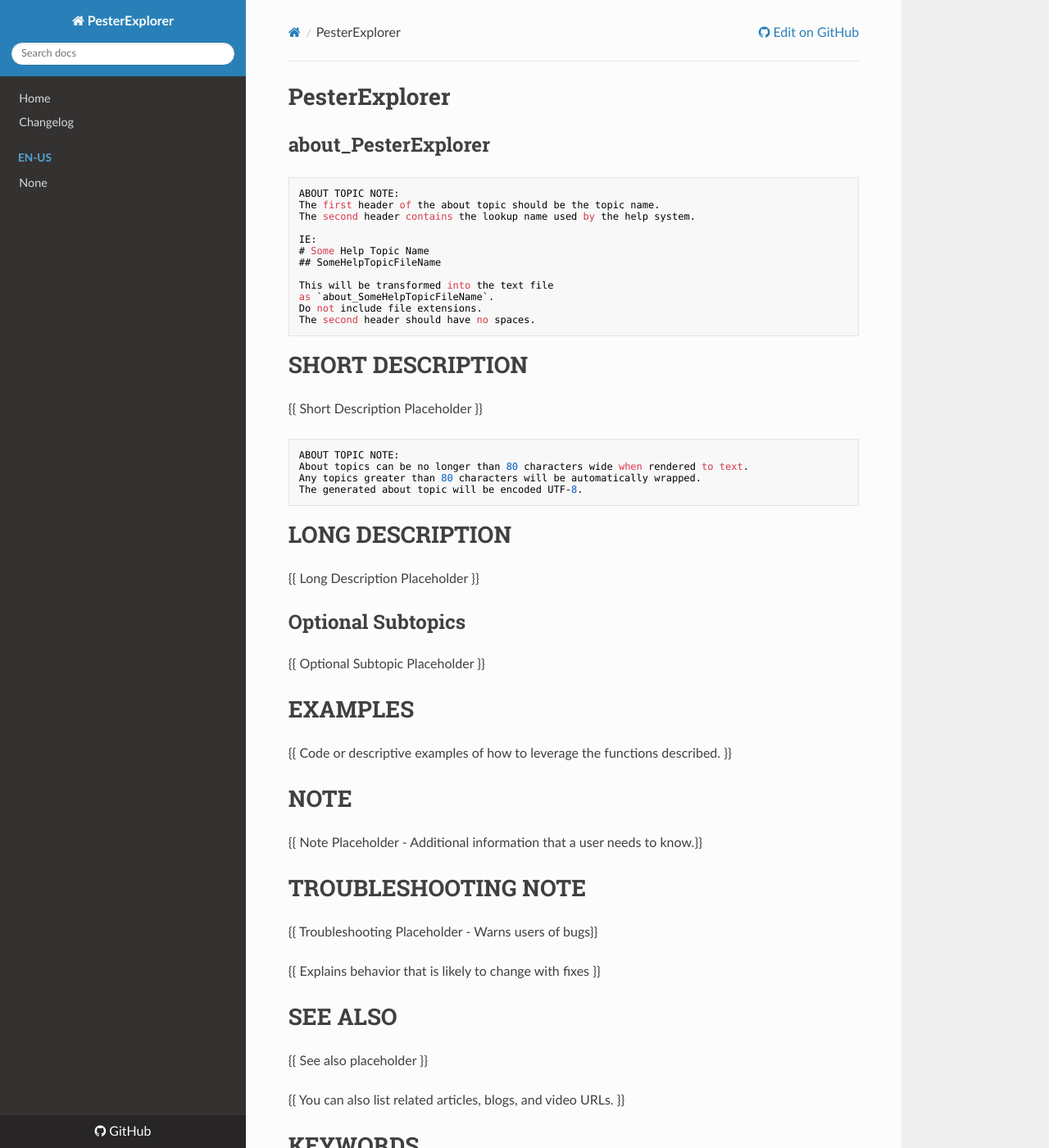
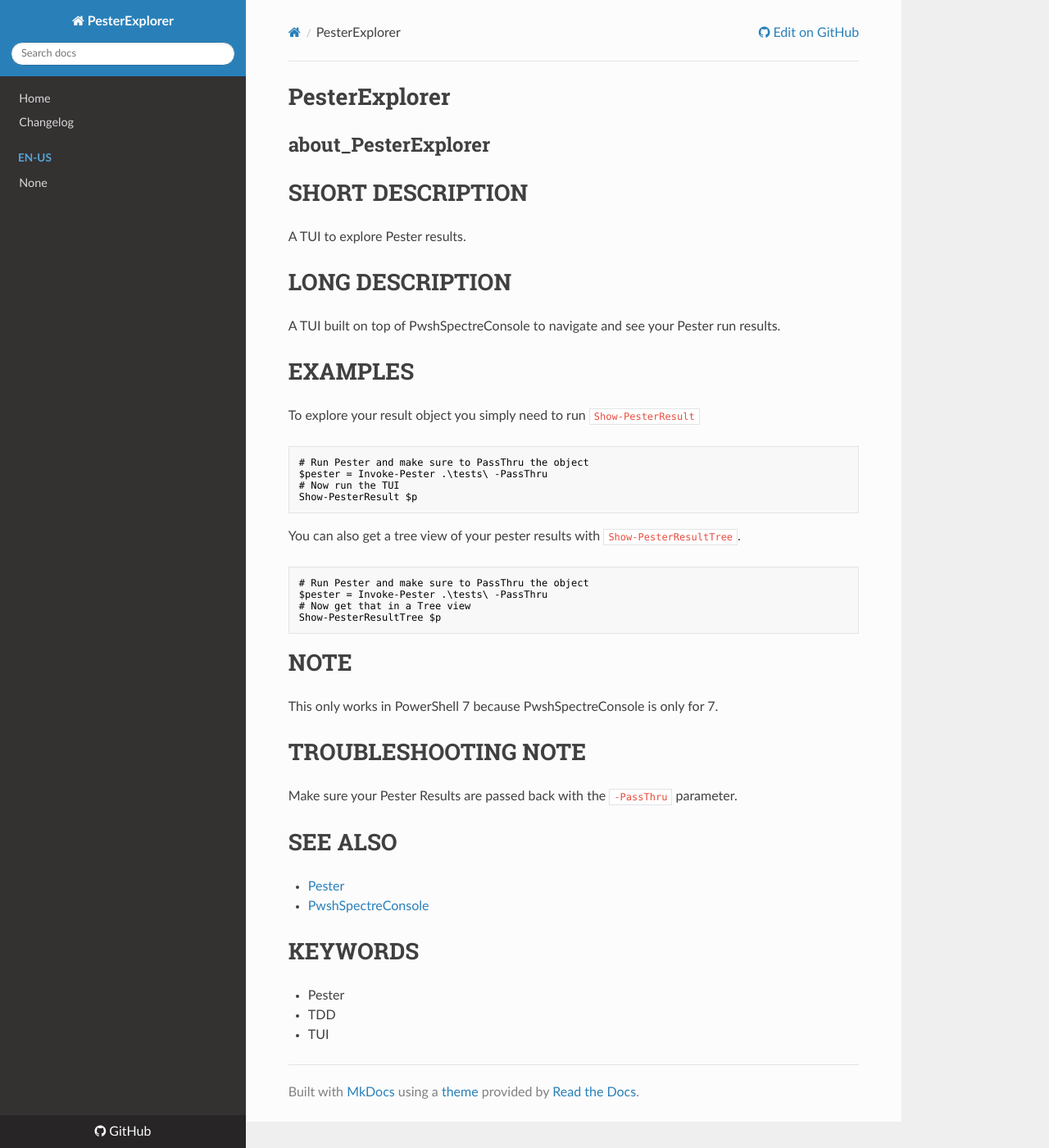
Before and after one commit to HeyItsGilbert/PesterExplorer, an MkDocs documentation site: the page built from docs/en-US/about_PesterExplorer.help.md, in a window 1280 px wide and 1400 px high. Shown: the whole window at 82% size. Built offline with MkDocs 1.6.1, drawn with Linux system fonts in a browser that asks for light colours; nearby versions of some CDN libraries; some of the changed text lies outside the part shown.

Commit message:
docs: ✏️ update documentation for `Show-PesterResult` and `Show-PesterResultTree`
* Added detailed descriptions and examples for `Show-PesterResult` and `Show-PesterResultTree`.
* Updated the CHANGELOG to reflect the initial version and added notable features.
* Improved help documentation for better clarity and usability.

````diff
--- a/docs/en-US/about_PesterExplorer.help.md
+++ b/docs/en-US/about_PesterExplorer.help.md
@@ -2,57 +2,51 @@
 
 ## about_PesterExplorer
 
-```
-ABOUT TOPIC NOTE:
-The first header of the about topic should be the topic name.
-The second header contains the lookup name used by the help system.
+# SHORT DESCRIPTION
 
-IE:
-# Some Help Topic Name
-## SomeHelpTopicFileName
+A TUI to explore Pester results.
 
-This will be transformed into the text file
-as `about_SomeHelpTopicFileName`.
-Do not include file extensions.
-The second header should have no spaces.
+# LONG DESCRIPTION
+
+A TUI built on top of PwshSpectreConsole to navigate and see your Pester run
+results.
+
+# EXAMPLES
+
+To explore your result object you simply need to run `Show-PesterResult`
+
+```pwsh
+# Run Pester and make sure to PassThru the object
+$pester = Invoke-Pester .\tests\ -PassThru
+# Now run the TUI
+Show-PesterResult $p
 ```
 
-# SHORT DESCRIPTION
-{{ Short Description Placeholder }}
+You can also get a tree view of your pester results with
+`Show-PesterResultTree`.
 
-```
-ABOUT TOPIC NOTE:
-About topics can be no longer than 80 characters wide when rendered to text.
-Any topics greater than 80 characters will be automatically wrapped.
-The generated about topic will be encoded UTF-8.
+```pwsh
+# Run Pester and make sure to PassThru the object
+$pester = Invoke-Pester .\tests\ -PassThru
+# Now get that in a Tree view
+Show-PesterResultTree $p
 ```
 
-# LONG DESCRIPTION
-{{ Long Description Placeholder }}
+# NOTE
 
-## Optional Subtopics
-{{ Optional Subtopic Placeholder }}
-
-# EXAMPLES
-{{ Code or descriptive examples of how to leverage the functions described. }}
-
-# NOTE
-{{ Note Placeholder - Additional information that a user needs to know.}}
+This only works in PowerShell 7 because PwshSpectreConsole is only for 7.
 
 # TROUBLESHOOTING NOTE
-{{ Troubleshooting Placeholder - Warns users of bugs}}
 
-{{ Explains behavior that is likely to change with fixes }}
+Make sure your Pester Results are passed back with the `-PassThru` parameter.
 
 # SEE ALSO
-{{ See also placeholder }}
 
-{{ You can also list related articles, blogs, and video URLs. }}
+- [Pester](pester.dev)
+- [PwshSpectreConsole](pwshspectreconsole.com)
 
 # KEYWORDS
-{{List alternate names or titles for this topic that readers might use.}}
 
-- {{ Keyword Placeholder }}
-- {{ Keyword Placeholder }}
-- {{ Keyword Placeholder }}
-- {{ Keyword Placeholder }}
+- Pester
+- TDD
+- TUI
````
Also changed, not shown: CHANGELOG.md (+8 -1 lines), docs/en-US/Show-PesterResult.md (+13 -12 lines), docs/en-US/Show-PesterResultTree.md (+12 -10 lines).
